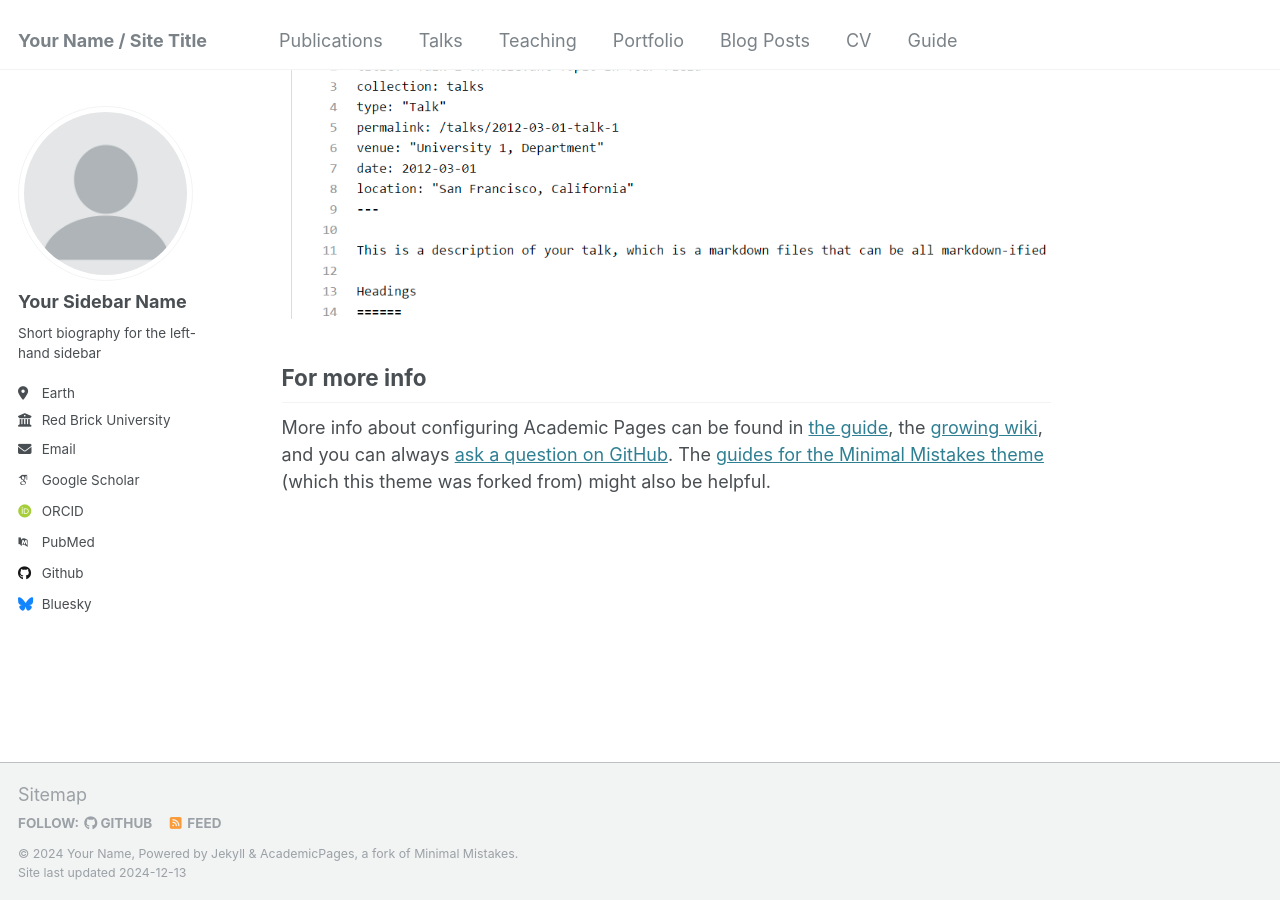
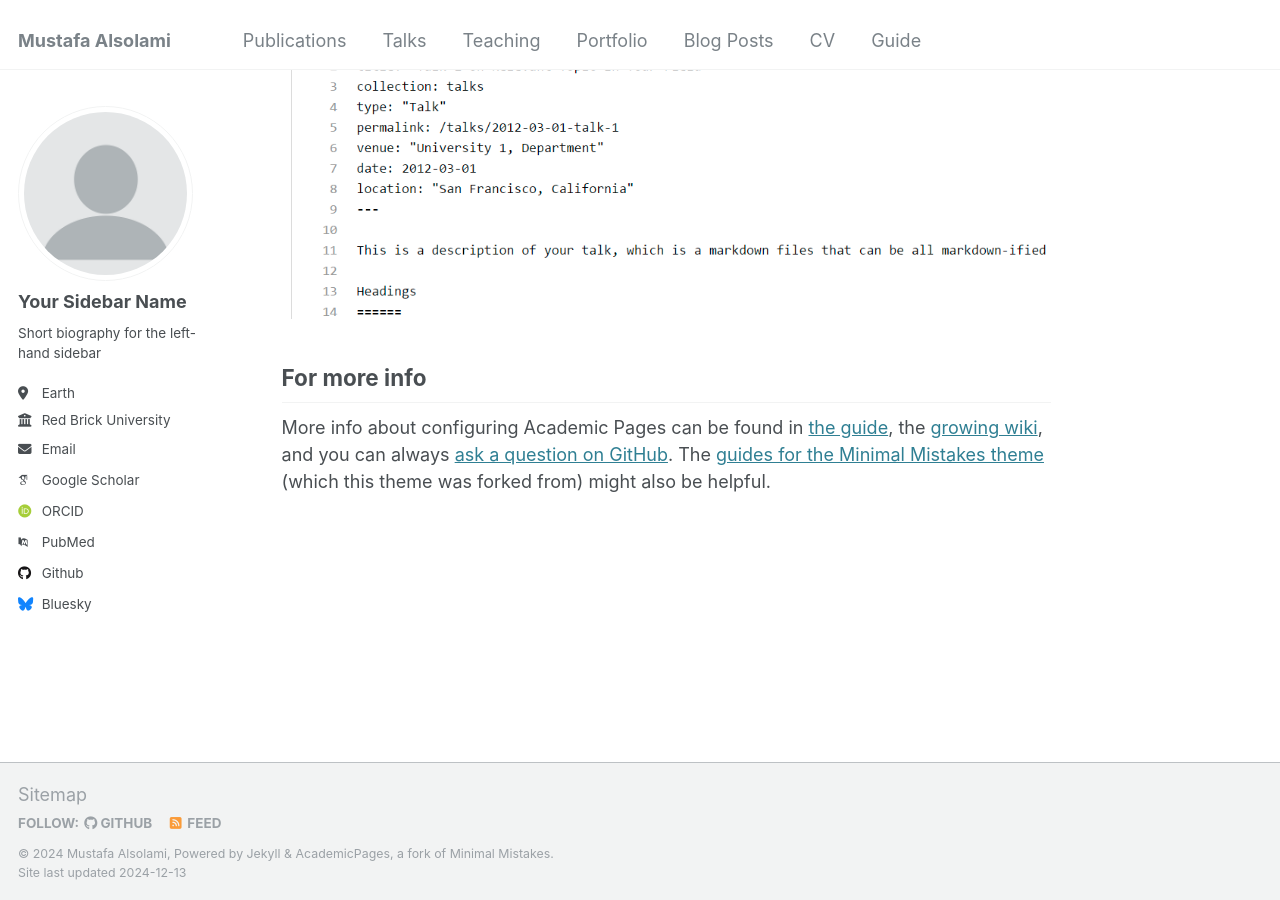
Before and after one commit to maalsolami/maalsolami.github.io, a Jekyll site: the page built from _pages/about.md, in a window 1280 px wide and 900 px high, scrolled down 2643 px. Built offline with Jekyll 4.4.1, drawn with Linux system fonts in a browser that asks for light colours; some web fonts are replaced.

Commit message:
Update _config.yml - general settings

```diff
--- a/_config.yml
+++ b/_config.yml
@@ -8,13 +8,13 @@
 
 # Basic Site Settings
 locale                   : "en-US"
-title                    : "Your Name / Site Title"
+title                    : "Mustafa Alsolami"
 title_separator          : "-"
-name                     : &name "Your Name"
+name                     : &name "Mustafa Alsolami"
 description              : &description "personal description"
-url                      : https://academicpages.github.io # the base hostname & protocol for your site e.g. "https://[your GitHub username].github.io"
+url                      : https://maalsolami.github.io # the base hostname & protocol for your site e.g. "https://[your GitHub username].github.io"
 baseurl                  : "" # the subpath of your site, e.g. "/blog"
-repository               : "academicpages/academicpages.github.io"
+repository               : "maalsolami.github.io"
 
 # Site Author - The following control what appear as part of the author content on the side bar.
 #               If a field is blank the icon and link will not appear, otherwise it will be shown.
```
